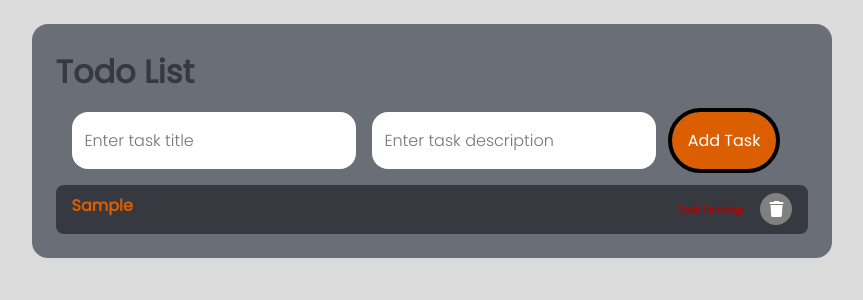
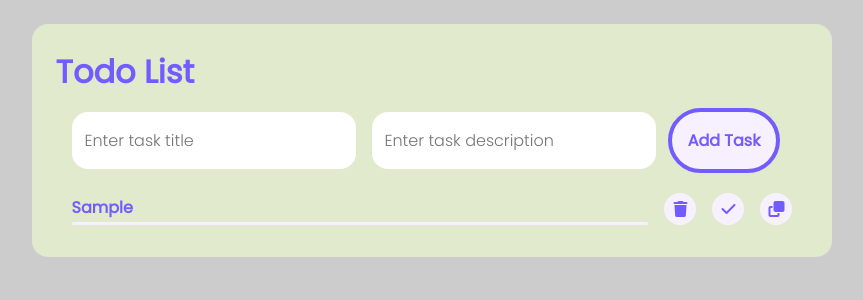
Before and after one commit to codersam10/todo-list-react, a React (Vite) app: page / in a window 1280 px wide. Both pictures are taken after typing "Sample", "Sample" into the empty fields and a click on the button "Add Task". Shown: the top 300 px of the page, without its empty margins (208-1071 px from the left). Built offline with nearby package versions, Linux system fonts and the light colour scheme.

Commit message:
feat- add dark/light theme based on browser theme

```diff
--- a/src/App.css
+++ b/src/App.css
@@ -1,3 +1,17 @@
+:root {
+  /* light theme */
+  --light-primary-color: hsl(248, 100%, 68%);
+  --light-secondary-color: hsl(79, 41%, 86%);
+  --light-accent-color: hsl(263, 100%, 97%);
+  --light-background-color: hsl(0, 0%, 80%);
+
+  /* dark theme */
+  --dark-primary-color: #181c14;
+  --dark-secondary-color: #3c3d37;
+  --dark-accent-color: #697565;
+  --dark-background-color: hsl(210, 29%, 24%);
+}
+
 * {
   margin: 0;
   padding: 0;
@@ -7,12 +21,7 @@
   font-style: normal;
 }
 
-*:focus {
-  outline: 4px solid black;
-}
-
 #root {
-  background-color: hsl(0, 0%, 86%);
   display: flex;
   justify-content: center;
   align-items: center;
@@ -22,7 +31,6 @@
 }
 
 .container {
-  background-color: hsl(219, 6%, 44%);
   border-radius: 1rem;
   padding: 1.5rem;
   width: 65%;
@@ -37,7 +45,6 @@
 }
 
 h1 {
-  color: hsl(220, 8%, 23%);
   font-style: normal;
   font-size: 2rem;
   font-weight: 900;
@@ -57,17 +64,12 @@ h1 {
 .add-btn {
   padding: 1rem;
   flex-shrink: 0;
-  background-color: hsl(26, 100%, 43%);
-  color: hsl(0, 0%, 100%);
   border-radius: 50px;
   border: none;
   font-size: inherit;
-  font-weight: 400;
+  font-weight: 600;
 }
 
-.add-btn:active {
-  background-color: hsl(26, 100%, 40%);
-}
 .list-container {
   display: flex;
   flex-direction: column;
@@ -79,9 +81,7 @@ h1 {
   justify-content: space-between;
   gap: 1rem;
   word-break: break-all;
-  background-color: hsl(220, 8%, 23%);
   list-style: none;
-  color: hsl(0, 0%, 100%);
   border-radius: 0.5rem;
   padding: 0.5rem 1rem;
 }
@@ -89,14 +89,16 @@ h1 {
 .list-text-container {
   flex-grow: 1;
   display: flex;
-  gap: 0.5rem;
+  flex-direction: column;
+  /* gap: 0.5rem;  */
 }
 
 .list-title {
   flex-grow: 1;
   font-size: 1rem;
   font-weight: 600;
-  color: hsl(26, 100%, 43%);
+  display: grid;
+  align-content: center;
 }
 
 .list-description {
@@ -104,14 +106,11 @@ h1 {
   interpolate-size: allow-keywords;
   height: 0;
   padding: 0;
-  will-change: height, padding;
+  will-change: height, padding, display;
   transition-property: height, padding;
   transition-duration: 1s;
   overflow: hidden;
-  background-color: hsl(220, 8%, 15%);
   border-radius: 0.3rem;
-  margin-top: 0.5rem;
-  color: hsl(0, 0%, 47%);
 }
 
 .list-item:hover .list-description,
@@ -122,25 +121,7 @@ h1 {
   height: auto;
 }
 
-.task-completed-text {
-  display: grid;
-  place-content: center;
-  text-wrap: nowrap;
-  font-size: 0.6rem;
-  font-weight: bold;
-  color: hsl(113, 97%, 35%);
-}
-
-.task-not-completed-text {
-  display: grid;
-  place-content: center;
-  text-wrap: nowrap;
-  font-size: 0.6rem;
-  font-weight: bold;
-  color: hsl(0, 97%, 35%);
-}
-
-.delete-icon-wrapper {
+.options-icon-wrapper {
   flex-shrink: 0;
   width: 2rem;
   height: 2rem;
@@ -148,20 +129,7 @@ h1 {
   display: grid;
   place-content: center;
   cursor: pointer;
-  background-color: hsl(0, 0%, 50%);
   border-radius: 50%;
-}
-
-.delete-icon {
-  color: hsl(0, 0%, 100%);
-}
-
-.delete-icon-wrapper:hover > .delete-icon {
-  color: hsl(0, 100%, 70%);
-}
-
-.delete-icon-wrapper:hover {
-  background-color: hsl(0, 0%, 85%);
 }
 
 /* small screens */
@@ -179,5 +147,82 @@ h1 {
   .input-container {
     flex-direction: column;
   }
+}
 
+/* light mode */
+@media (prefers-color-scheme: light) {
+  *:focus {
+    outline: 4px solid var(--light-primary-color);
+  }
+
+  #root {
+    background-color: var(--light-background-color);
+    color: var(--light-primary-color);
+  }
+  .container {
+    background-color: var(--light-secondary-color);
+  }
+  h1 {
+    color: var(--light-primary-color);
+  }
+  .add-btn {
+    background-color: var(--light-accent-color);
+    color: var(--light-primary-color);
+  }
+  .add-btn:active {
+    background-color: var(--light-secondary-color);
+  }
+  .list-item {
+    background-color: var(--light-secondary-color);
+    color: var(--light-primary-color);
+  }
+  .options-icon-wrapper {
+    background-color: var(--light-accent-color);
+  }
+  .list-title {
+    color: var(--light-primary-color);
+  }
+  .list-description {
+    color: var(--light-primary-color);
+    background-color: var(--light-accent-color);
+  }
 }
+
+/* dark mode */
+@media (prefers-color-scheme: dark) {
+  *:focus {
+    outline: 4px solid var(--dark-primary-color);
+  }
+
+  #root {
+    background-color: var(--dark-background-color);
+    color: var(--dark-primary-color);
+  }
+  .container {
+    background-color: var(--dark-secondary-color);
+  }
+  h1 {
+    color: var(--dark-primary-color);
+  }
+  .add-btn {
+    background-color: var(--dark-accent-color);
+    color: var(--dark-primary-color);
+  }
+  .add-btn:active {
+    background-color: var(--dark-secondary-color);
+  }
+  .list-item {
+    background-color: var(--dark-secondary-color);
+    color: var(--dark-primary-color);
+  }
+  .options-icon-wrapper {
+    background-color: var(--dark-accent-color);
+  }
+  .list-title {
+    color: var(--dark-primary-color);
+  }
+  .list-description {
+    color: var(--dark-primary-color);
+    background-color: var(--dark-accent-color);
+  }
+}
--- a/src/components/TodoListItem.jsx
+++ b/src/components/TodoListItem.jsx
@@ -9,14 +9,14 @@ function TodoListItem({
   const styles = isCompleted
     ? {
         textDecoration: "line-through",
-        color: "hsla(0, 0%, 100%, 0.3)",
-      }
+        }
     : {};
 
   return (
     <li
       className="list-item"
       tabIndex={0}
+      style={isCompleted ? { opacity: "0.6" } : { opacity: "1" }}
     >
       <div
         className="list-text-container"
@@ -29,33 +29,43 @@ function TodoListItem({
           style={styles}
         >
           {title}
-          <div className="list-description">{description}</div>
         </div>
-        {isCompleted ? (
-          <span
-            className="task-completed-text"
-            title="Double tap to mark as incomplete"
-          >
-            Task Completed!
-          </span>
-        ) : (
-          <span
-            className="task-not-completed-text"
-            title="Double tap to mark as completed"
-          >
-            Task Pending!
-          </span>
-        )}
+        <div className="list-description">
+          {description}
+        </div>
       </div>
 
       <span
-        className="delete-icon-wrapper"
+        className="options-icon-wrapper"
+        title="Delete"
         onClick={() => {
           deleteListItem(id);
         }}
       >
         <i className="fa-solid fa-trash delete-icon"></i>
       </span>
+
+      <span
+        className="options-icon-wrapper"
+        title="Mark as completed"
+        onClick={() => {
+          handleTaskCompletion(id);
+        }}
+        style={isCompleted ? { color: "hsl(125, 100.00%, 50.00%)" } : { color: "" }}
+      >
+        <i className="fa fa-check"></i>
+      </span>
+
+      <span
+        className="options-icon-wrapper"
+        title="Copy to clipboard"
+        onClick={() => {
+          window.navigator.clipboard.writeText(`${title}:
+${description}`);
+        }}
+      >
+        <i className="fa fa-clone"></i>
+      </span>
     </li>
   );
 }
```
